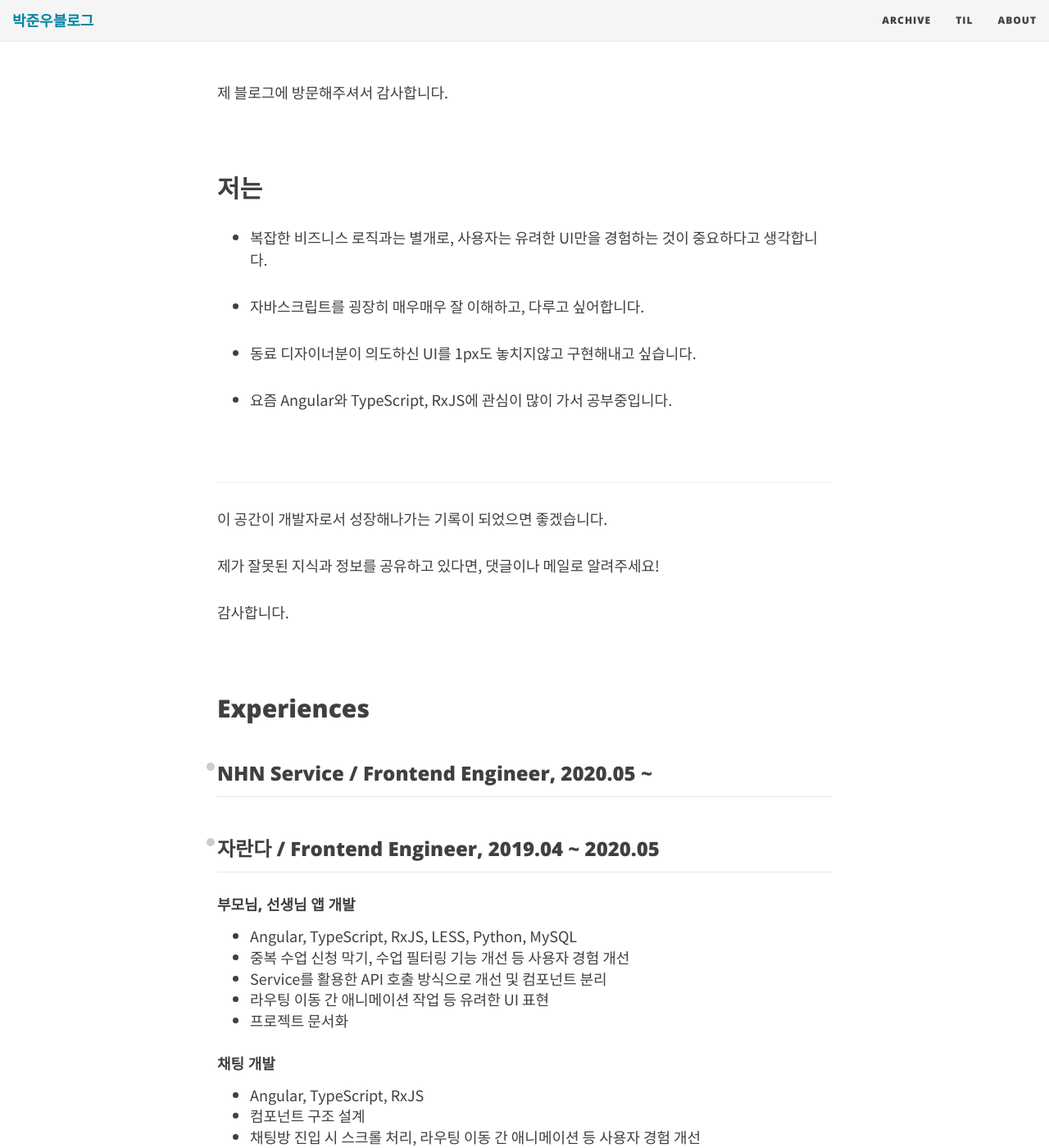
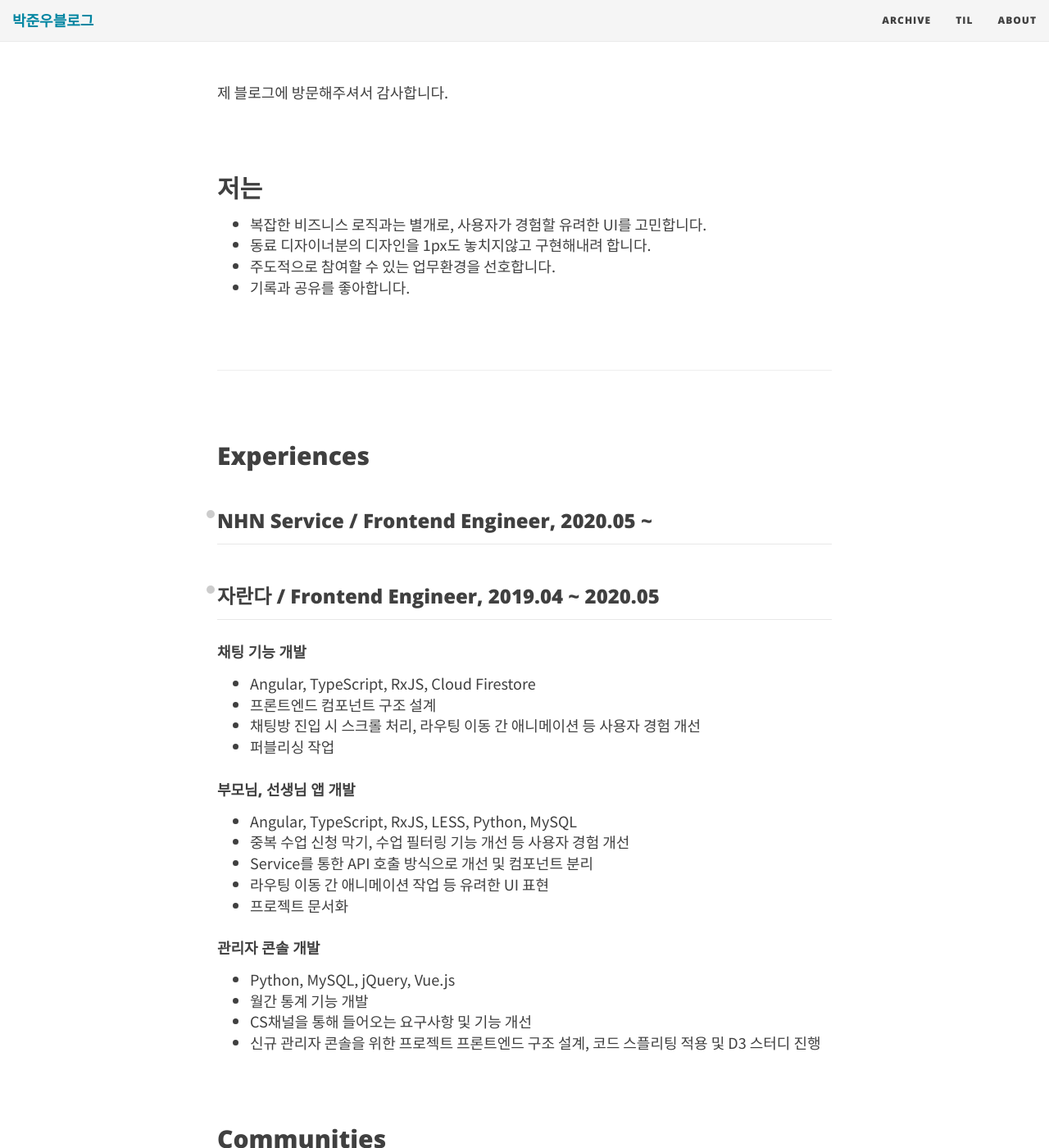
Before and after one commit to JUNWOO45/junwoo45.github.io.archived, a Jekyll site: the page built from aboutme.md, in a window 1280 px wide and 1400 px high, scrolled down 233 px. Shown: the whole window at 82% size. Built offline with Jekyll 4.4.1, drawn with Linux system fonts in a browser that asks for light colours; nearby versions of some CDN libraries; some of the changed text lies outside the part shown.

Commit message:
docs: about 수정

```diff
--- a/aboutme.md
+++ b/aboutme.md
@@ -10,25 +10,14 @@ subtitle: 프론트엔드 개발자 박준우입니다.
 
 ## 저는
 
-- 복잡한 비즈니스 로직과는 별개로, 사용자는 유려한 UI만을 경험하는 것이 중요하다고 생각합니다.
-
-- 자바스크립트를 굉장히 매우매우 잘 이해하고, 다루고 싶어합니다.
-
-- 동료 디자이너분이 의도하신 UI를 1px도 놓치지않고 구현해내고 싶습니다.
-
-- 요즘 Angular와 TypeScript, RxJS에 관심이 많이 가서 공부중입니다.
+- 복잡한 비즈니스 로직과는 별개로, 사용자가 경험할 유려한 UI를 고민합니다.
+- 동료 디자이너분의 디자인을 1px도 놓치지않고 구현해내려 합니다.
+- 주도적으로 참여할 수 있는 업무환경을 선호합니다.
+- 기록과 공유를 좋아합니다.
 
 <br>
 
 ---
-
-
-
-이 공간이 개발자로서 성장해나가는 기록이 되었으면 좋겠습니다.
-
-제가 잘못된 지식과 정보를 공유하고 있다면, 댓글이나 메일로 알려주세요!
-
-감사합니다.
 
 <br>
 
@@ -38,28 +27,25 @@ subtitle: 프론트엔드 개발자 박준우입니다.
 
 ### 자란다 / Frontend Engineer, 2019.04 ~ 2020.05
 
+#### 채팅 기능 개발
+
+- Angular, TypeScript, RxJS, Cloud Firestore
+- 프론트엔드 컴포넌트 구조 설계
+- 채팅방 진입 시 스크롤 처리, 라우팅 이동 간 애니메이션 등 사용자 경험 개선
+- 퍼블리싱 작업
+
 #### 부모님, 선생님 앱 개발
 - Angular, TypeScript, RxJS, LESS, Python, MySQL
 - 중복 수업 신청 막기, 수업 필터링 기능 개선 등 사용자 경험 개선
-- Service를 활용한 API 호출 방식으로 개선 및 컴포넌트 분리
+- Service를 통한 API 호출 방식으로 개선 및 컴포넌트 분리
 - 라우팅 이동 간 애니메이션 작업 등 유려한 UI 표현
 - 프로젝트 문서화
-
-#### 채팅 개발
-- Angular, TypeScript, RxJS
-- 컴포넌트 구조 설계
-- 채팅방 진입 시 스크롤 처리, 라우팅 이동 간 애니메이션 등 사용자 경험 개선
-- 퍼블리싱 작업
 
 #### 관리자 콘솔 개발
 - Python, MySQL, jQuery, Vue.js
 - 월간 통계 기능 개발
-- 신규 관리자 콘솔을 위한 프로젝트 구조 설계, 코드스플리팅 적용 및 D3 스터디 진행
-
-#### 실시간 알림톡 발송, GCP Cron 작업 및 DB 로그 기록
-- Python, MySQL, GCP
-
-#### 코딩 컨벤션 제안, 릴리즈 노트 작성 제안, 컨퍼런스 교육 후기 작성 등 공유 및 문서화 작업
+- CS채널을 통해 들어오는 요구사항 및 기능 개선
+- 신규 관리자 콘솔을 위한 프로젝트 프론트엔드 구조 설계, 코드 스플리팅 적용 및 D3 스터디 진행
 
 <br>
 
```
